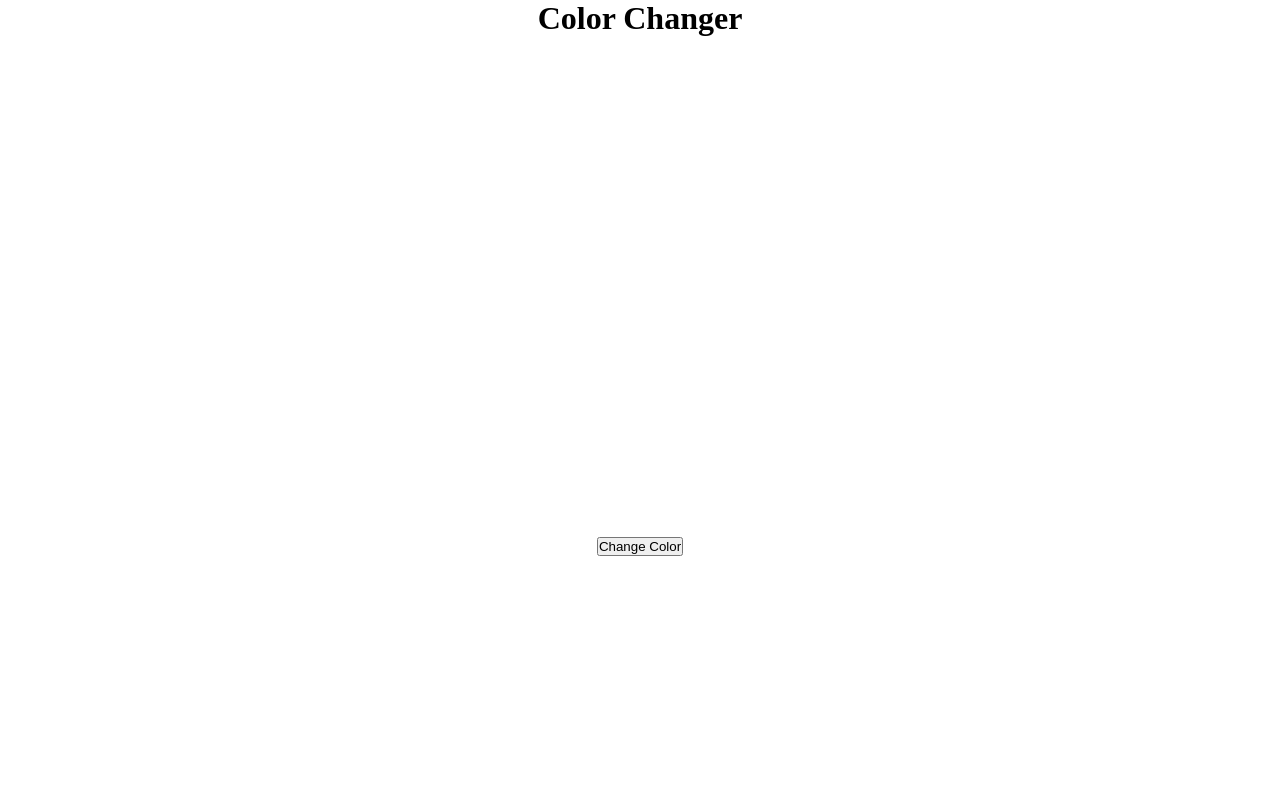
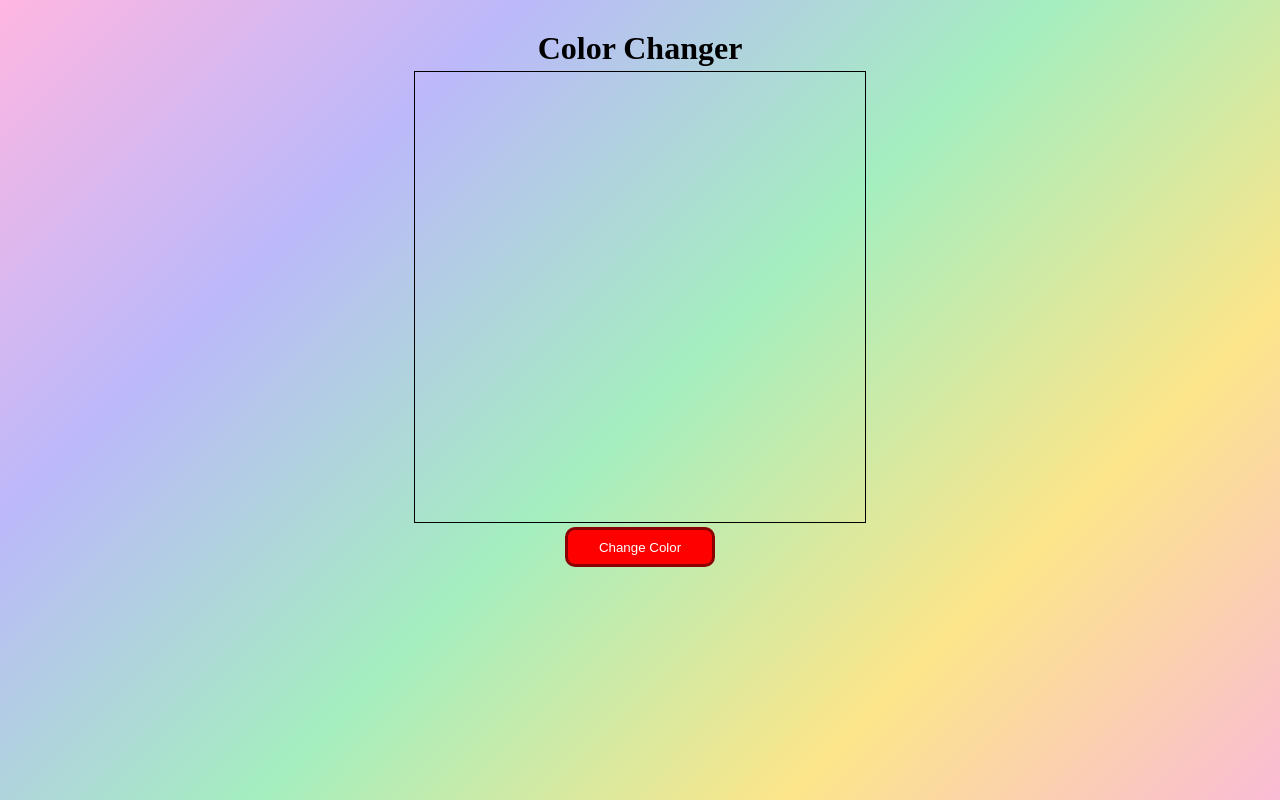
Before and after one commit to 01-amide/color_changer, a plain HTML site: page index.html in a window 1280 px wide. Drawn offline with Linux system fonts and the light colour scheme.

Commit message:
js color change function & readme fiel

```diff
--- a/index.html
+++ b/index.html
@@ -12,5 +12,7 @@
         <div id="color-box"></div>
         <button id="change-color-btn">Change Color</button>
     </div>
+
+    <script src="main.js"></script>
 </body>
 </html>
--- a/main.js
+++ b/main.js
@@ -0,0 +1,12 @@
+document.addEventListener("DOMContentLoaded", function(){
+    const button = document.getElementById("change-color-btn")
+    let box = document.getElementById("color-box")
+    button.addEventListener("click", function(){
+        box.style.backgroundColor = `rgb(${rndInt(0, 255)}, ${rndInt(0, 255)}, ${rndInt(0, 255)})` //making an rgb color with random values
+    })
+})
+
+// function to generate random numbers (for random rgb values)
+function rndInt(min, max) {
+  return Math.floor(Math.random() * (max - min + 1) ) + min;
+}
--- a/style.css
+++ b/style.css
@@ -1,6 +1,20 @@
 *{
     margin: 0;
     padding: 0;
+}
+body{
+    background: linear-gradient(
+    135deg,
+    rgba(255, 110, 196, 0.5),
+    rgba(120, 115, 245, 0.5),
+    rgba(74, 222, 128, 0.5),
+    rgba(250, 204, 21, 0.5),
+    rgba(244, 114, 182, 0.5),
+    rgba(96, 165, 250, 0.5),
+    rgba(52, 211, 153, 0.5),
+    rgba(248, 113, 113, 0.5)
+    );
+    background-size: 200% 200%;
 }
 
 .container{
@@ -8,19 +22,21 @@
     flex-direction: column;
     justify-content: center;
     align-items: center;
+    gap: 4px;
+    margin-top: 30px;
 }
 
 #color-box{
-    height: 500px;
-    width: 500px;
+    height: 450px;
+    width: 450px;
+    border: 1px solid black;
 }
 
-
-
-
-
-
-
-/* Style the container class to center its content horizontally and give it some top margin for spacing.
-Style the color-box id with a fixed width and height, and set a default background color.
-Style the change-color-btn id to make it visually appealing and easily clickable. */
+#change-color-btn{
+    background-color: red;
+    width: 150px;
+    height: 40px;
+    border: 3px solid darkred;
+    border-radius: 10px;
+    color: white;
+}
```
Also changed, not shown: 1 other file.
